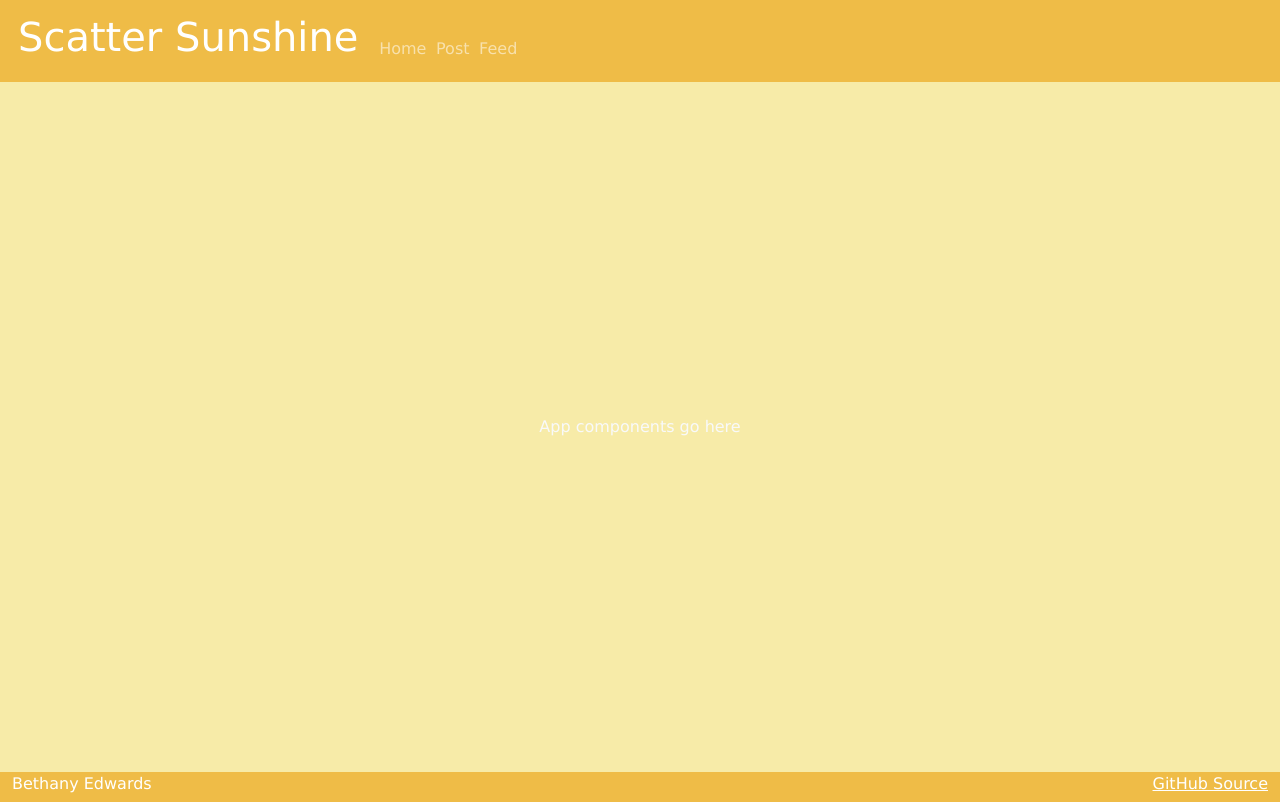
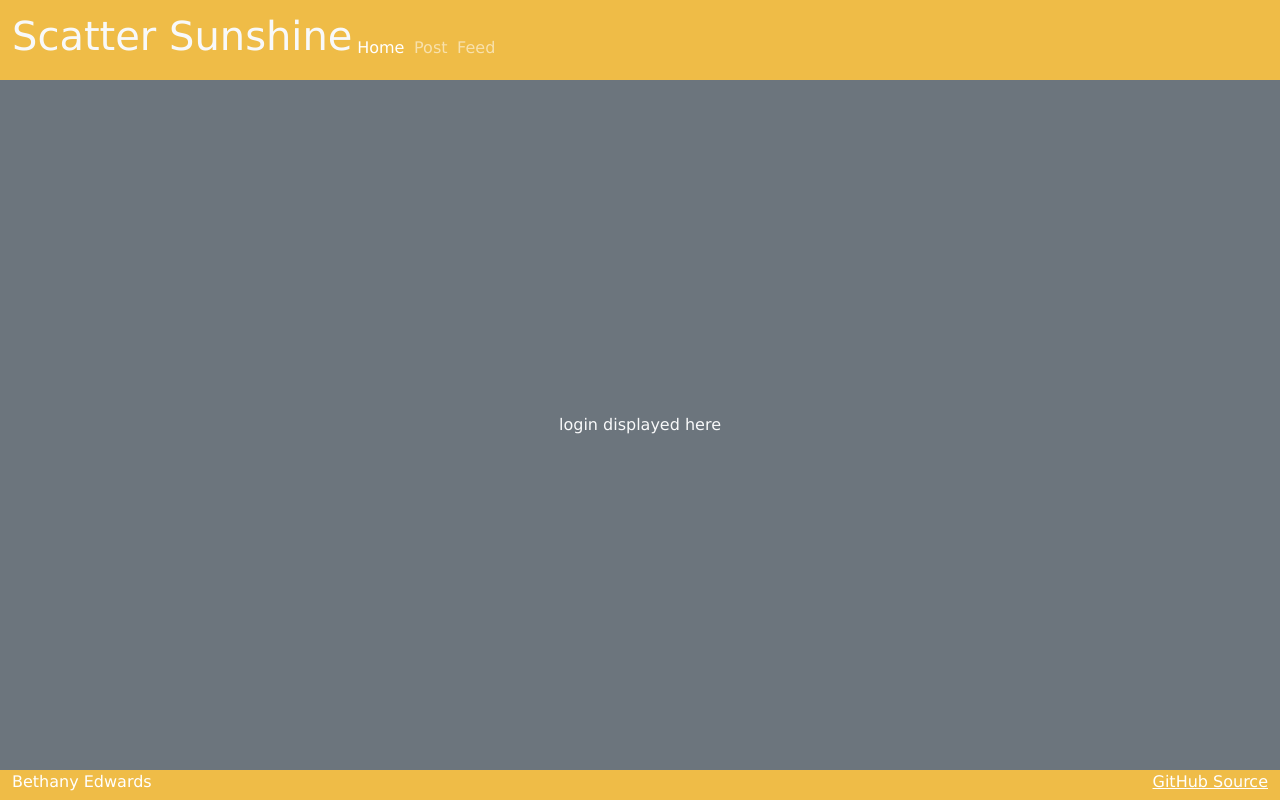
Before and after one commit to eddieblu/startup, a React (Vite) app: page / in a window 1280 px wide. Built offline with nearby package versions, Linux system fonts and the light colour scheme.

Commit message:
created router

```diff
--- a/index.html
+++ b/index.html
@@ -2,11 +2,11 @@
 <html lang="en">
   <head>
     <meta charset="utf-8" />
-    <link rel="icon" href="/favicon.ico" />
+    <link rel="icon" href="/public/favicon.ico" />
     <meta name="viewport" content="width=device-width, initial-scale=1" />
     <meta name="theme-color" content="#000000" />
 
-    <title>Simon React</title>
+    <title>Scatter Sunshine</title>
   </head>
   <body>
     <noscript>You need to enable JavaScript to run this app.</noscript>
--- a/src/app.jsx
+++ b/src/app.jsx
@@ -2,29 +2,40 @@ import React from 'react';
 import 'bootstrap/dist/css/bootstrap.min.css';
 import './app.css';
 
+import { BrowserRouter, NavLink, Route, Routes } from 'react-router-dom';
+import { Login } from './login/login';
+import { Post } from './post/post';
+import { Feed } from './feed/feed';
+
 export default function App() {
-    return <div className="body bg-dark text-light">
+    return (
+        <BrowserRouter>
+            <div className="body bg-dark text-light">
                 <header className="container-fluid">
                     <nav className="navbar navbar-dark">
-                <a className="navbar-brand" href="/">
+                        <NavLink className='nav-link' to='/'>
                             <h1>Scatter Sunshine</h1>
-                </a>
+                        </NavLink>
                         <menu className="navbar-nav">
                             <li className="nav-item">
-                        <a className="nav-link" href="index.html">Home</a>
+                                <NavLink className='nav-link' to='/'>Home</NavLink>
                             </li>
                             <li className="nav-item">
-                        <a className="nav-link" href="post.html">Post</a>
+                                <NavLink className='nav-link' to='post'>Post</NavLink>
                             </li>
                             <li className="nav-item">
-                        <a className="nav-link" href="feed.html">Feed</a>
+                                <NavLink className='nav-link' to='feed'>Feed</NavLink>
                             </li>
                         </menu>
                     </nav>
                 </header>
 
-        <main>App components go here</main>
-
+                <Routes>
+                    <Route path='/' element={<Login />} exact />
+                    <Route path='/post' element={<Post />} />
+                    <Route path='/feed' element={<Feed />} />
+                    <Route path='*' element={<NotFound />} />
+                </Routes>
                 <footer className="text-white">
                     <div className="container-fluid">
                         <span className="text-reset">Bethany Edwards</span>
@@ -32,5 +43,11 @@ export default function App() {
                     </div>
                 </footer>
 
-    </div>;
+            </div>
+        </BrowserRouter>
+    );
 }
+
+function NotFound() {
+    return <main className="container-fluid bg-secondary text-center">404: Return to sender. Address unknown.</main>;
+  }
```
Lines whose indentation alone changed are shown as unchanged.
